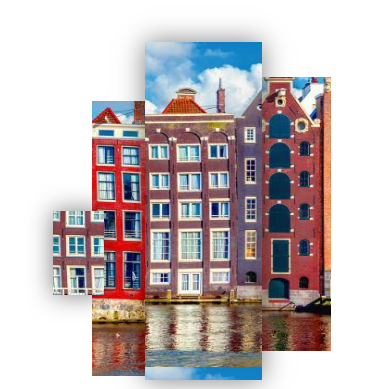
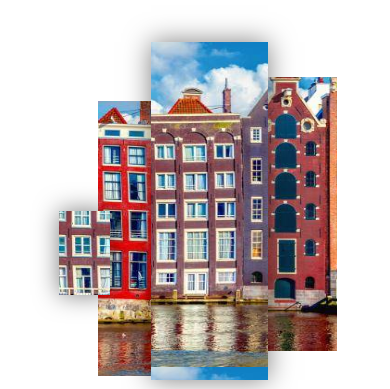
Before and after one commit to FaabLondon/FaabLondon.github.io, a website: page index.html in a window 390 px wide. Shown: the top 389 px of the page. Drawn offline with nearby package versions, Linux system fonts and the light colour scheme.

Commit message:
small corrections

```diff
--- a/css/main.css
+++ b/css/main.css
@@ -572,6 +572,10 @@ footer {
 
 /* Homepage */
 
+div#homePage.columns.is-multiline{
+  margin: 0 4vw;
+}
+
 div#home {
   height: 40vh;
   margin: 5vh auto 0;
```
